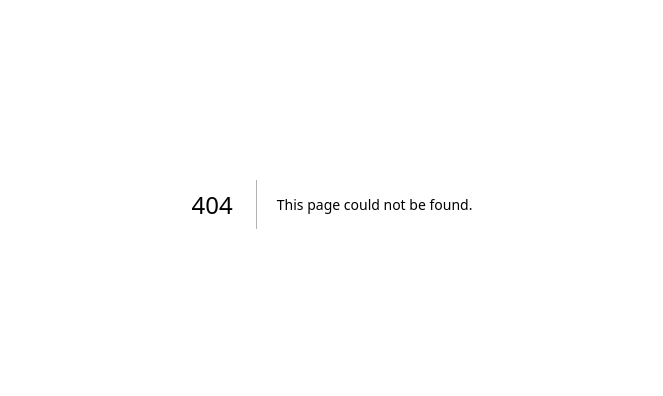
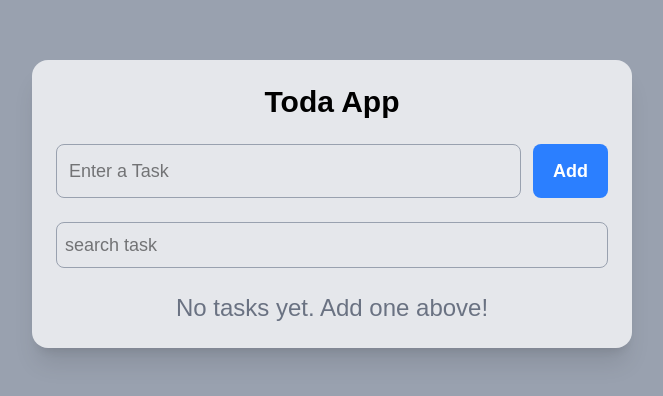
Before and after one commit to JitDevX/practice, a Next.js app: page /test5 in a window 1280 px wide. Before the commit this address had no page. Shown: the part 196-592 px from the top of the page, without its empty margins (308-971 px from the left). Built offline with nearby package versions, Linux system fonts and the light colour scheme.

Commit message:
Add Todo application component with add, delete, toggle, and search functionality

```diff
--- /dev/null
+++ b/pages/test5.js
@@ -0,0 +1,113 @@
+import React, { useEffect, useState } from "react";
+
+export default function test5() {
+  const [todos, setTodos] = useState([]);
+  const [input, setInput] = useState("");
+  const [search, setSearch] = useState("");
+
+  //   Add Todo Logic
+  const addTodo = () => {
+    if (!input.trim()) return;
+
+    const newTodo = {
+      id: Date.now(),
+      text: input,
+      completed: false,
+    };
+
+    setTodos((prev) => [...prev, newTodo]);
+    setInput("");
+  };
+
+  // delete Logic
+  const deleteTodo = (id) => {
+    setTodos((prev) => prev.filter((todo) => todo.id !== id));
+  };
+
+  // toggle Completed Logic
+  const toggleTodo = (id) => {
+    setTodos((prev) =>
+      prev.map((todo) =>
+        todo.id === id ? { ...todo, completed: !todo.completed } : todo,
+      ),
+    );
+  };
+
+  // Search Logic
+  const filteredTodos = todos.filter((todo) =>
+    todo.text.toLowerCase().includes(search.toLowerCase()),
+  );
+
+  return (
+    <div className="w-full h-screen flex justify-center items-center bg-gray-400 text-2xl text-black">
+      {/* 1. Add Todo Section */}
+      <div className="w-150 flex flex-col bg-gray-200 rounded-2xl shadow-xl p-6">
+        <h1 className="text-3xl font-bold text-center mb-6">Toda App</h1>
+        <div className="flex gap-3 mb-6">
+          <input
+            type="text"
+            value={input}
+            onChange={(e) => setInput(e.target.value)}
+            placeholder="Enter a Task"
+            className="w-full p-3 rounded-lg border border-gray-400 outline-none focus:ring-2 focus:ring-blue-500 text-lg"
+          />
+          <button
+            onClick={addTodo}
+            className="bg-blue-500 hover:bg-blue-600 text-white font-semibold px-5 rounded-lg text-lg transition-colors"
+          >
+            Add
+          </button>
+        </div>
+
+        {/* 2. Search Todo Section */}
+        <div className="mb-6">
+          <input
+            type="text"
+            value={search}
+            onChange={(e) => setSearch(e.target.value)}
+            placeholder="search task"
+            className="w-full p-2 rounded-lg border border-gray-400 outline-none focus:ring-2 focus:ring-blue-500 text-lg"
+          />
+        </div>
+
+        {/* 3. Todo List Section */}
+        <div className="flex flex-col gap-3">
+          {filteredTodos.length === 0 ? (
+            <p className="text-center text-gray-500">
+              {todos.length === 0
+                ? "No tasks yet. Add one above!"
+                : "No tasks match your search."}
+            </p>
+          ) : (
+            filteredTodos.map((todo) => (
+              <div
+                key={todo.id}
+                className="flex items-center justify-between bg-white p-4 rounded-lg shadow-sm border border-gray-100"
+              >
+                <div className="flex items-center gap-3">
+                  <input
+                    type="checkbox"
+                    className="w-5 h-5 cursor-pointer"
+                    checked={todo.completed}
+                    onChange={() => toggleTodo(todo.id)}
+                  />
+                  <span
+                    className={`text-lg ${todo.completed ? "text-gray-500 line-through" : "font-medium"}`}
+                  >
+                    {todo.text}
+                  </span>
+                </div>
+                <button
+                  onClick={() => deleteTodo(todo.id)}
+                  className="bg-red-100 hover:bg-red-200 text-red-600 px-3 py-1 rounded-md font-medium transition-colors"
+                >
+                  Delete
+                </button>
+              </div>
+            ))
+          )}
+        </div>
+      </div>
+    </div>
+  );
+}
```
